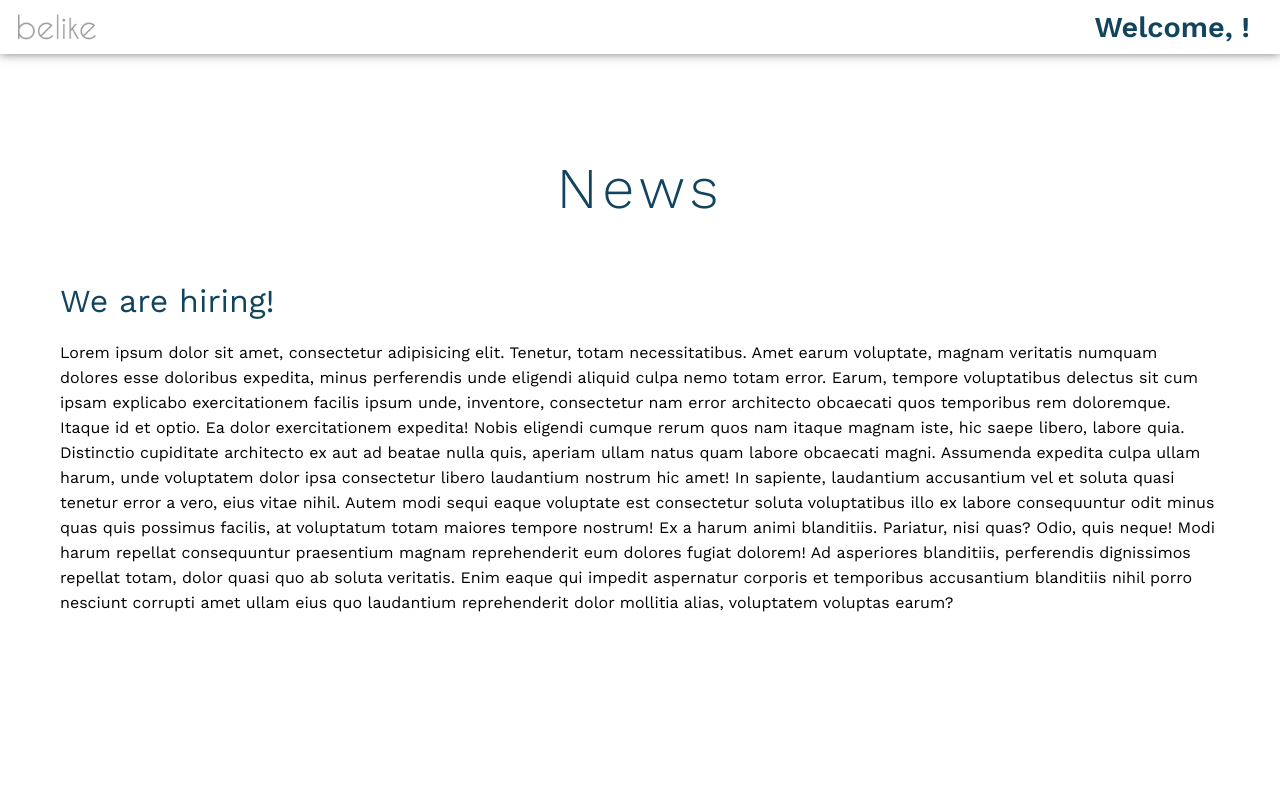
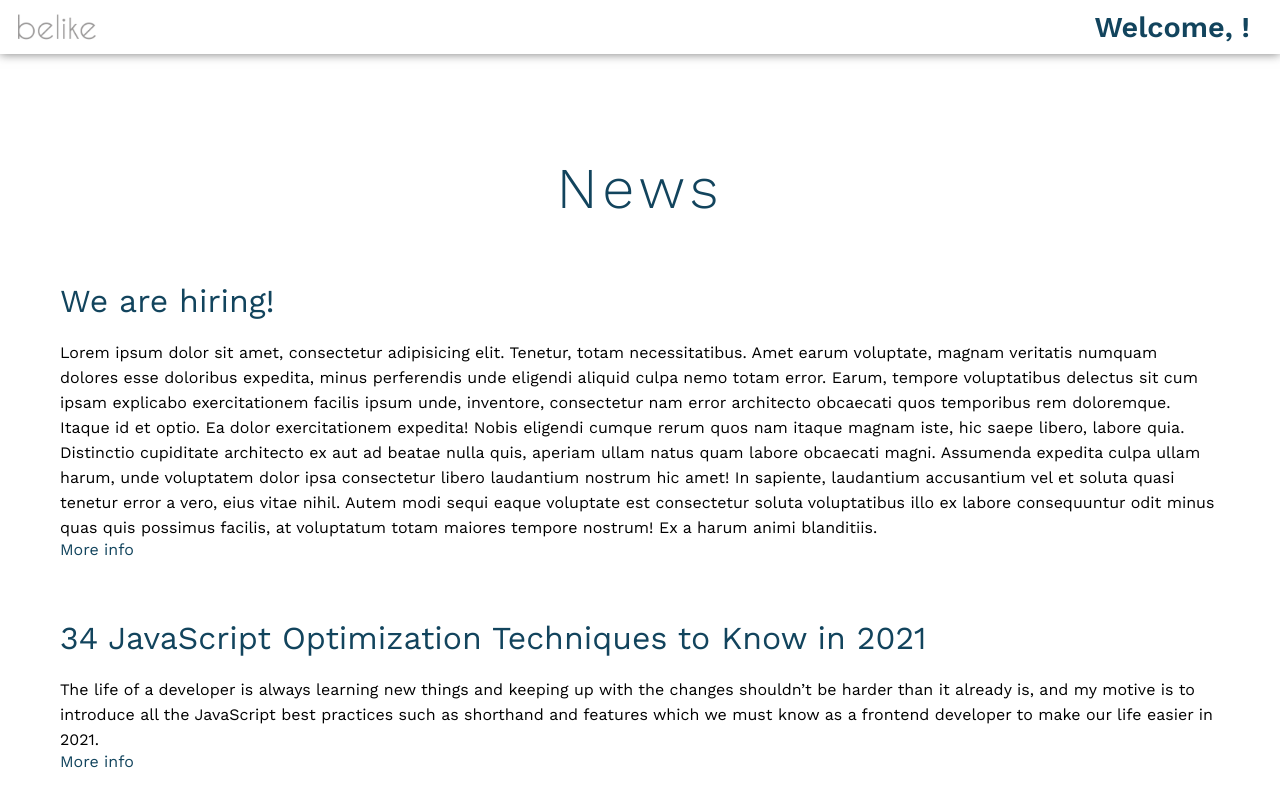
Before and after one commit to LuciaMezquida/sign-up-form, a React (Create React App) app: page /#/home in a window 1280 px wide. Built offline with nearby package versions, Linux system fonts and the light colour scheme.

Commit message:
Add new article

```diff
--- a/src/components/Article/Article.css
+++ b/src/components/Article/Article.css
@@ -10,3 +10,6 @@
 .article-text {
   line-height: 25px;
 }
+.link {
+  color: #12445d;
+}
--- a/src/components/Article/Article.js
+++ b/src/components/Article/Article.js
@@ -1,34 +1,21 @@
 import "./Article.css";
+import PropTypes from "prop-types";
 
-const Article = () => {
+const Article = ({ title, text, link }) => {
   return (
     <article className="article">
-      <h3 className="article-title">We are hiring!</h3>
-      <p className="article-text">
-        Lorem ipsum dolor sit amet, consectetur adipisicing elit. Tenetur, totam
-        necessitatibus. Amet earum voluptate, magnam veritatis numquam dolores
-        esse doloribus expedita, minus perferendis unde eligendi aliquid culpa
-        nemo totam error. Earum, tempore voluptatibus delectus sit cum ipsam
-        explicabo exercitationem facilis ipsum unde, inventore, consectetur nam
-        error architecto obcaecati quos temporibus rem doloremque. Itaque id et
-        optio. Ea dolor exercitationem expedita! Nobis eligendi cumque rerum
-        quos nam itaque magnam iste, hic saepe libero, labore quia. Distinctio
-        cupiditate architecto ex aut ad beatae nulla quis, aperiam ullam natus
-        quam labore obcaecati magni. Assumenda expedita culpa ullam harum, unde
-        voluptatem dolor ipsa consectetur libero laudantium nostrum hic amet! In
-        sapiente, laudantium accusantium vel et soluta quasi tenetur error a
-        vero, eius vitae nihil. Autem modi sequi eaque voluptate est consectetur
-        soluta voluptatibus illo ex labore consequuntur odit minus quas quis
-        possimus facilis, at voluptatum totam maiores tempore nostrum! Ex a
-        harum animi blanditiis. Pariatur, nisi quas? Odio, quis neque! Modi
-        harum repellat consequuntur praesentium magnam reprehenderit eum dolores
-        fugiat dolorem! Ad asperiores blanditiis, perferendis dignissimos
-        repellat totam, dolor quasi quo ab soluta veritatis. Enim eaque qui
-        impedit aspernatur corporis et temporibus accusantium blanditiis nihil
-        porro nesciunt corrupti amet ullam eius quo laudantium reprehenderit
-        dolor mollitia alias, voluptatem voluptas earum?
-      </p>
+      <h3 className="article-title">{title}</h3>
+      <p className="article-text">{text}</p>
+      <a href={link} className="link">
+        More info
+      </a>
     </article>
   );
 };
+
+Article.propTypes = {
+  title: PropTypes.string.isRequired,
+  text: PropTypes.string.isRequired,
+  link: PropTypes.string,
+};
 export default Article;
--- a/src/components/Home/Home.js
+++ b/src/components/Home/Home.js
@@ -17,7 +17,30 @@ const Home = ({ userName }) => {
       </header>
       <section className="news">
         <h2 className="news-title">News</h2>
-        <Article />
+        <Article
+          title="We are hiring!"
+          text="Lorem ipsum dolor sit amet, consectetur adipisicing elit. Tenetur, totam
+        necessitatibus. Amet earum voluptate, magnam veritatis numquam dolores
+        esse doloribus expedita, minus perferendis unde eligendi aliquid culpa
+        nemo totam error. Earum, tempore voluptatibus delectus sit cum ipsam
+        explicabo exercitationem facilis ipsum unde, inventore, consectetur nam
+        error architecto obcaecati quos temporibus rem doloremque. Itaque id et
+        optio. Ea dolor exercitationem expedita! Nobis eligendi cumque rerum
+        quos nam itaque magnam iste, hic saepe libero, labore quia. Distinctio
+        cupiditate architecto ex aut ad beatae nulla quis, aperiam ullam natus
+        quam labore obcaecati magni. Assumenda expedita culpa ullam harum, unde
+        voluptatem dolor ipsa consectetur libero laudantium nostrum hic amet! In
+        sapiente, laudantium accusantium vel et soluta quasi tenetur error a
+        vero, eius vitae nihil. Autem modi sequi eaque voluptate est consectetur
+        soluta voluptatibus illo ex labore consequuntur odit minus quas quis
+        possimus facilis, at voluptatum totam maiores tempore nostrum! Ex a
+        harum animi blanditiis."
+        />
+        <Article
+          title="34 JavaScript Optimization Techniques to Know in 2021"
+          text="The life of a developer is always learning new things and keeping up with the changes shouldn’t be harder than it already is, and my motive is to introduce all the JavaScript best practices such as shorthand and features which we must know as a frontend developer to make our life easier in 2021."
+          link="https://javascript.plainenglish.io/34-javascript-optimization-techniques-to-know-in-2021-d561afdf73c3"
+        />
       </section>
     </main>
   );
```
